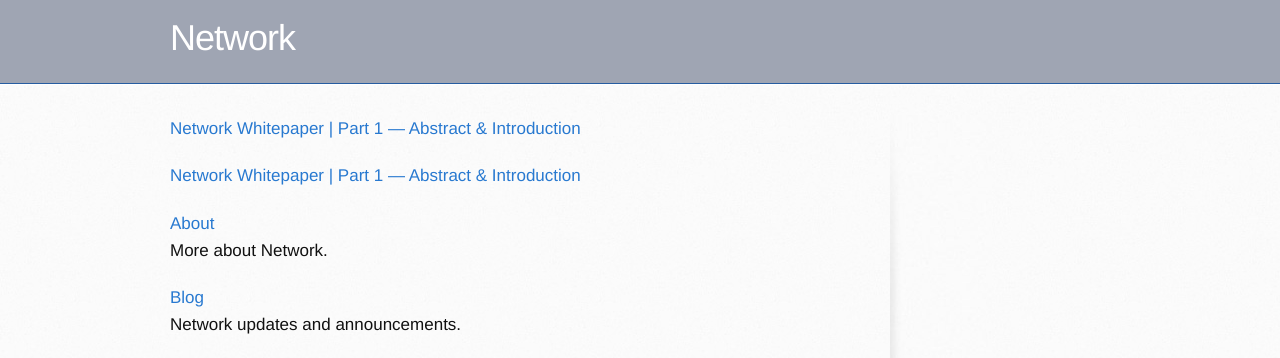
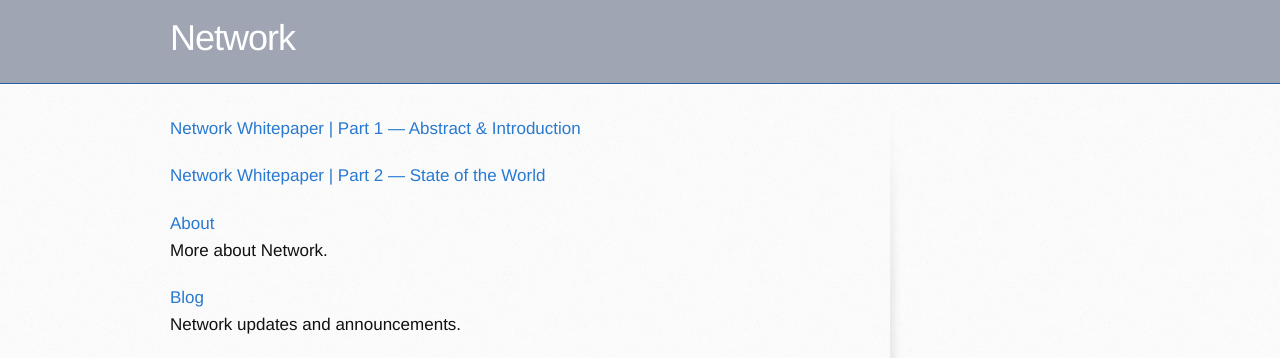
Before and after one commit to networkf/network.github.io, a Jekyll site: the page built from index.md, in a window 1280 px wide. Shown: the top 358 px of the page. Built offline with Jekyll 4.4.1, drawn with Linux system fonts in a browser that asks for light colours; some web fonts are replaced; our own code applies the rules of GitHub Pages for plain Markdown files; the repository's description, which GitHub fills in, is left out.

Commit message:
Update index.md

```diff
--- a/index.md
+++ b/index.md
@@ -9,7 +9,7 @@ layout: default
 [Network Whitepaper | Part 1 — Abstract & Introduction](/whitepaper21part1)
 <br>
 
-[Network Whitepaper | Part 1 — Abstract & Introduction](/whitepaper21part1)
+[Network Whitepaper | Part 2 — State of the World](/whitepaper21part2)
 <br>
 
 [About](/about)
```
